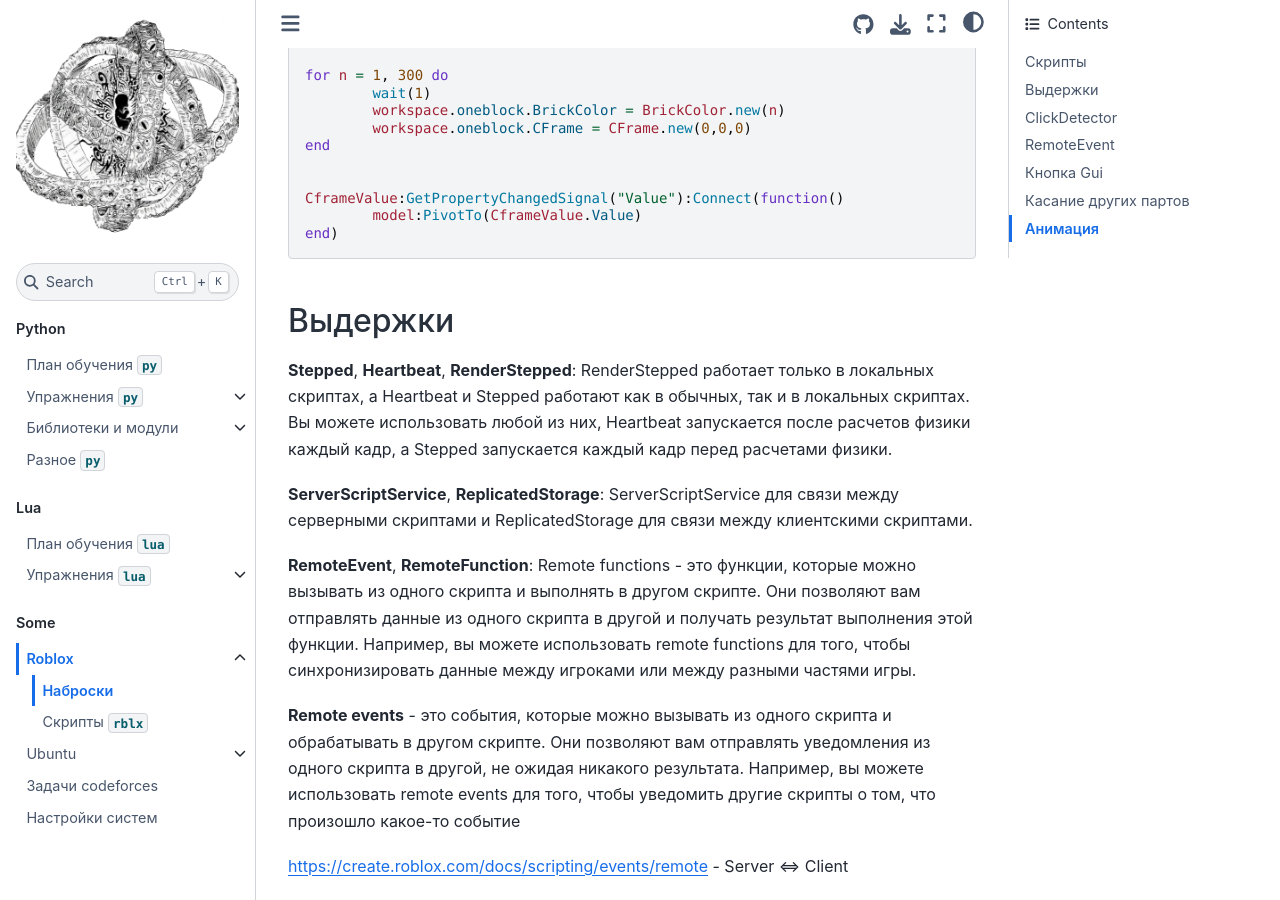
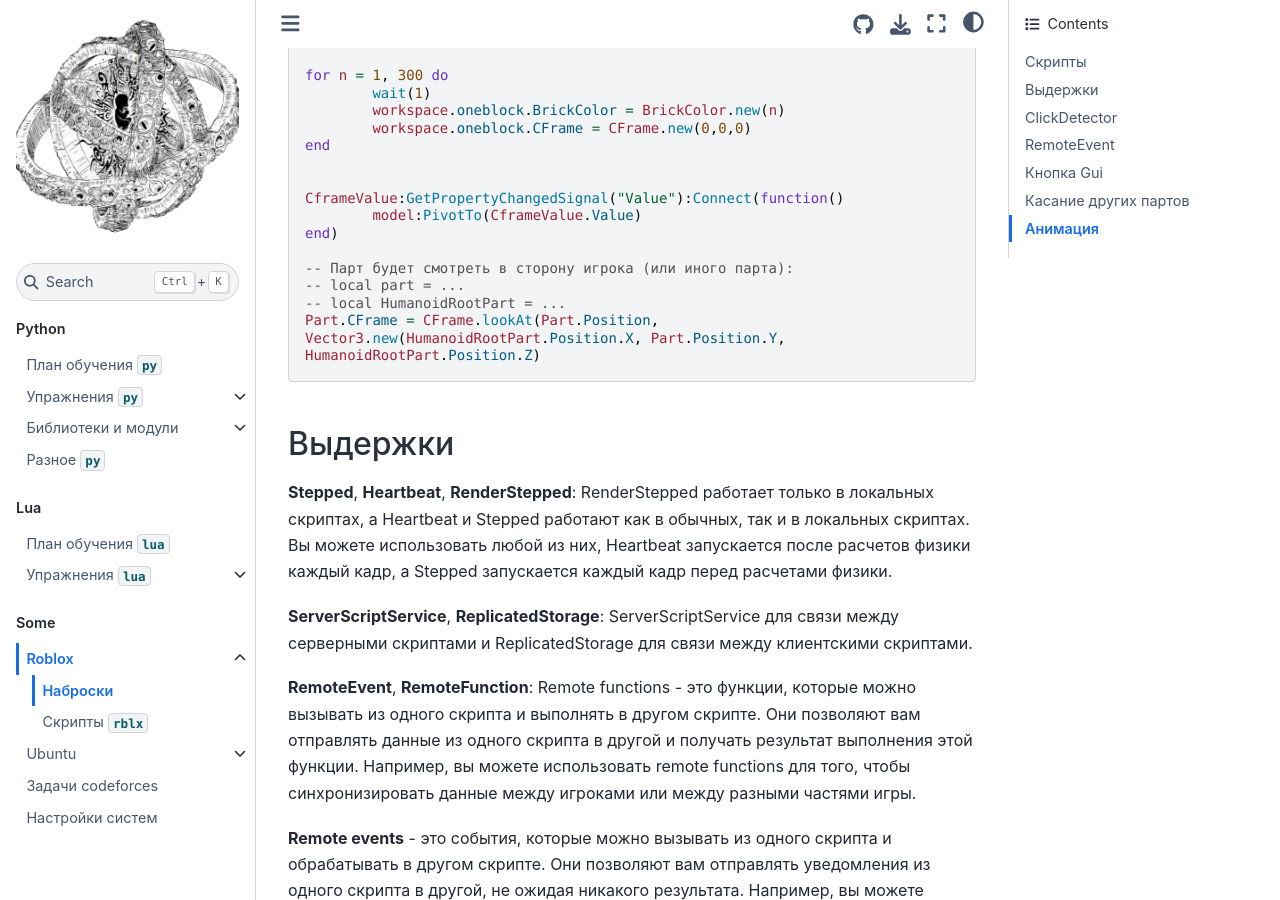
Before and after one commit to your-teach/faithpages, a Jupyter Book: the page built from Some/Roblox/notes.md, in a window 1280 px wide and 900 px high, scrolled down 918 px. Built offline with Jupyter Book 1.0.4 settings and Sphinx 7.4.7 and the Sphinx Book theme 1.1.4, drawn with Linux system fonts in a browser that asks for light colours; pages that are not in the unit, such as notebooks, are missing from menus.

Commit message:
edit notes roblox

````diff
--- a/Some/Roblox/notes.md
+++ b/Some/Roblox/notes.md
@@ -52,6 +52,12 @@ end
 CframeValue:GetPropertyChangedSignal("Value"):Connect(function()
 	model:PivotTo(CframeValue.Value)
 end)
+
+-- Парт будет смотреть в сторону игрока (или иного парта):
+-- local part = ...
+-- local HumanoidRootPart = ...
+Part.CFrame = CFrame.lookAt(Part.Position, Vector3.new(HumanoidRootPart.Position.X, Part.Position.Y, HumanoidRootPart.Position.Z)
+
 ```
 
 ## Выдержки
````
Also changed, not shown: Python/study-plan-py.md (+1 -0 lines).
